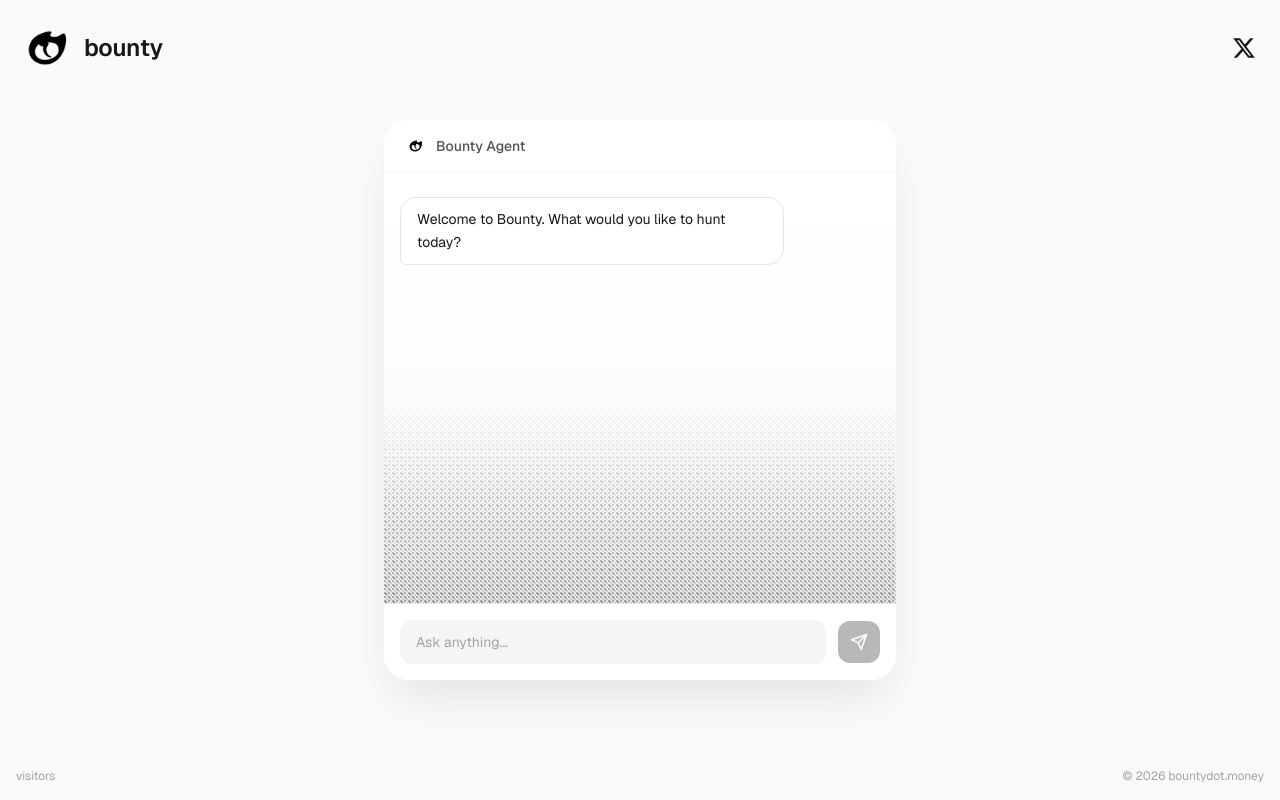
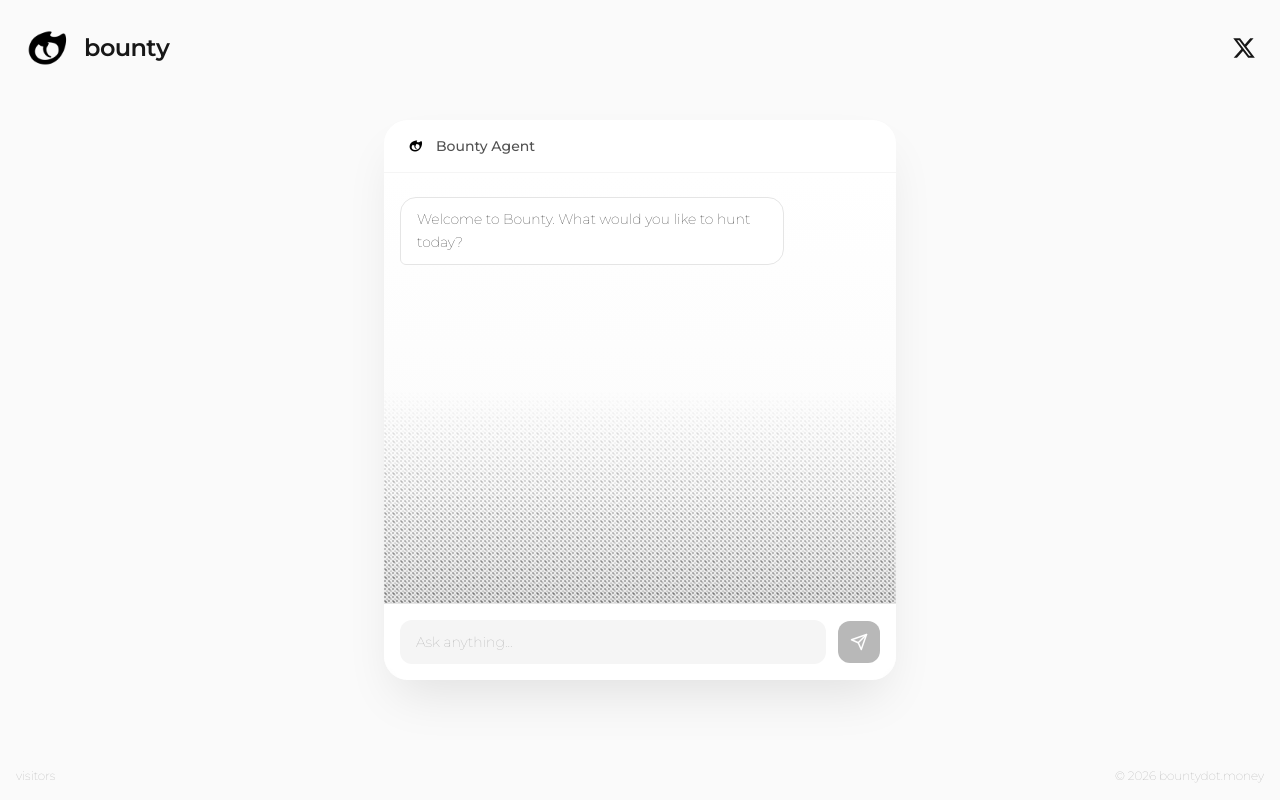
Before and after one commit to 0xgaut85/landingbounty, a Next.js app: page / in a window 1280 px wide. Built offline with nearby package versions, Linux system fonts and the light colour scheme; no server answers; the database is empty.

Commit message:
Switch to Montserrat Extra Thin font

```diff
--- a/package.json
+++ b/package.json
@@ -12,7 +12,6 @@
     "@anthropic-ai/sdk": "^0.71.2",
     "@upstash/redis": "^1.36.0",
     "framer-motion": "^11.11.17",
-    "geist": "^1.3.1",
     "next": "14.2.35",
     "react": "^18.3.1",
     "react-dom": "^18.3.1"
--- a/src/app/globals.css
+++ b/src/app/globals.css
@@ -10,7 +10,8 @@
 body {
   color: var(--foreground);
   background: var(--background);
-  font-family: var(--font-geist-sans), system-ui, sans-serif;
+  font-family: var(--font-montserrat), sans-serif;
+  font-weight: 100;
   min-height: 100vh;
 }
 
--- a/src/app/layout.tsx
+++ b/src/app/layout.tsx
@@ -1,7 +1,12 @@
 import type { Metadata } from "next";
-import { GeistSans } from "geist/font/sans";
-import { GeistMono } from "geist/font/mono";
+import { Montserrat } from "next/font/google";
 import "./globals.css";
+
+const montserrat = Montserrat({
+  subsets: ["latin"],
+  weight: ["100", "200", "300", "400", "500", "600", "700"],
+  variable: "--font-montserrat",
+});
 
 export const metadata: Metadata = {
   title: "Bounty",
@@ -18,8 +23,8 @@
   children: React.ReactNode;
 }>) {
   return (
-    <html lang="en" className={`${GeistSans.variable} ${GeistMono.variable}`}>
-      <body className="antialiased">{children}</body>
+    <html lang="en" className={montserrat.variable}>
+      <body className="antialiased font-montserrat">{children}</body>
     </html>
   );
 }
--- a/tailwind.config.ts
+++ b/tailwind.config.ts
@@ -13,8 +13,10 @@
         foreground: "#171717",
       },
       fontFamily: {
-        sans: ["var(--font-geist-sans)", "system-ui", "sans-serif"],
-        mono: ["var(--font-geist-mono)", "monospace"],
+        montserrat: ["var(--font-montserrat)", "sans-serif"],
+      },
+      fontWeight: {
+        extralight: "100",
       },
     },
   },
```
Also changed, not shown: 1 other file (tests, documents, lock files or other folders).
